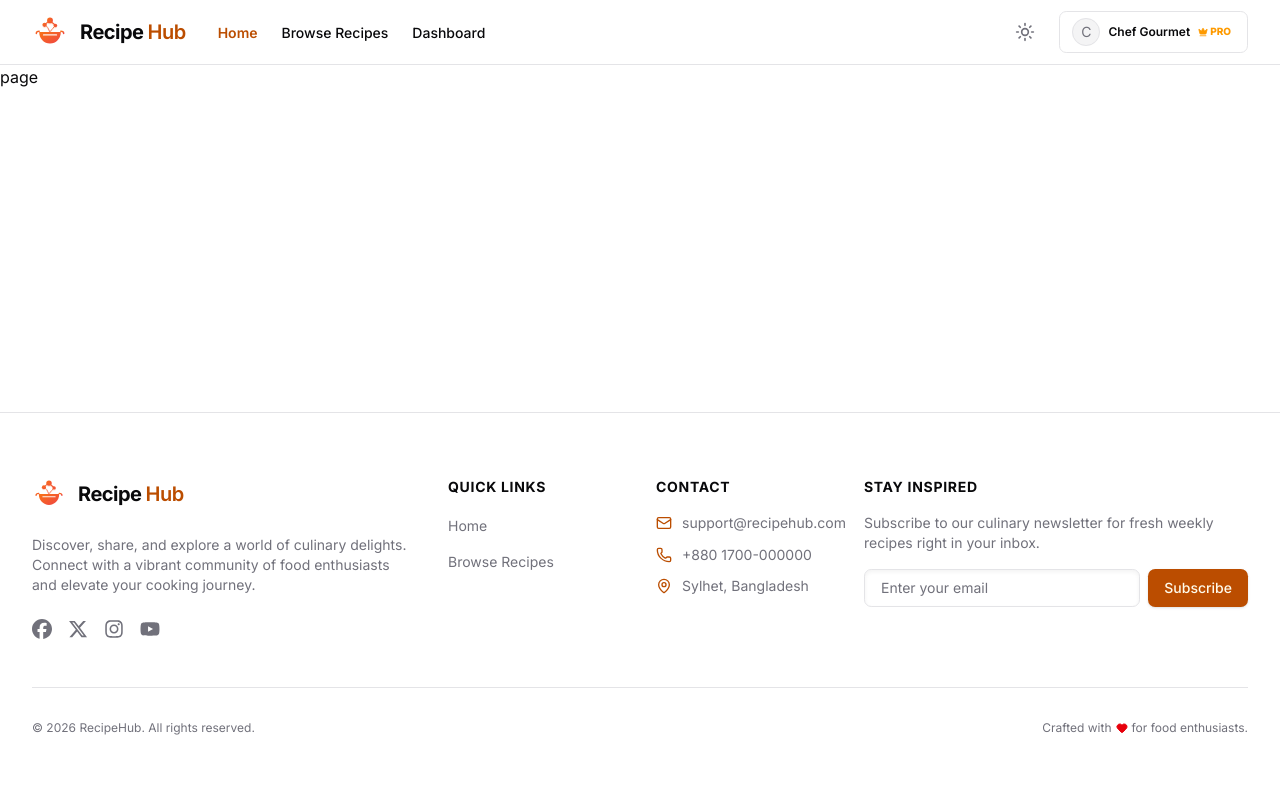
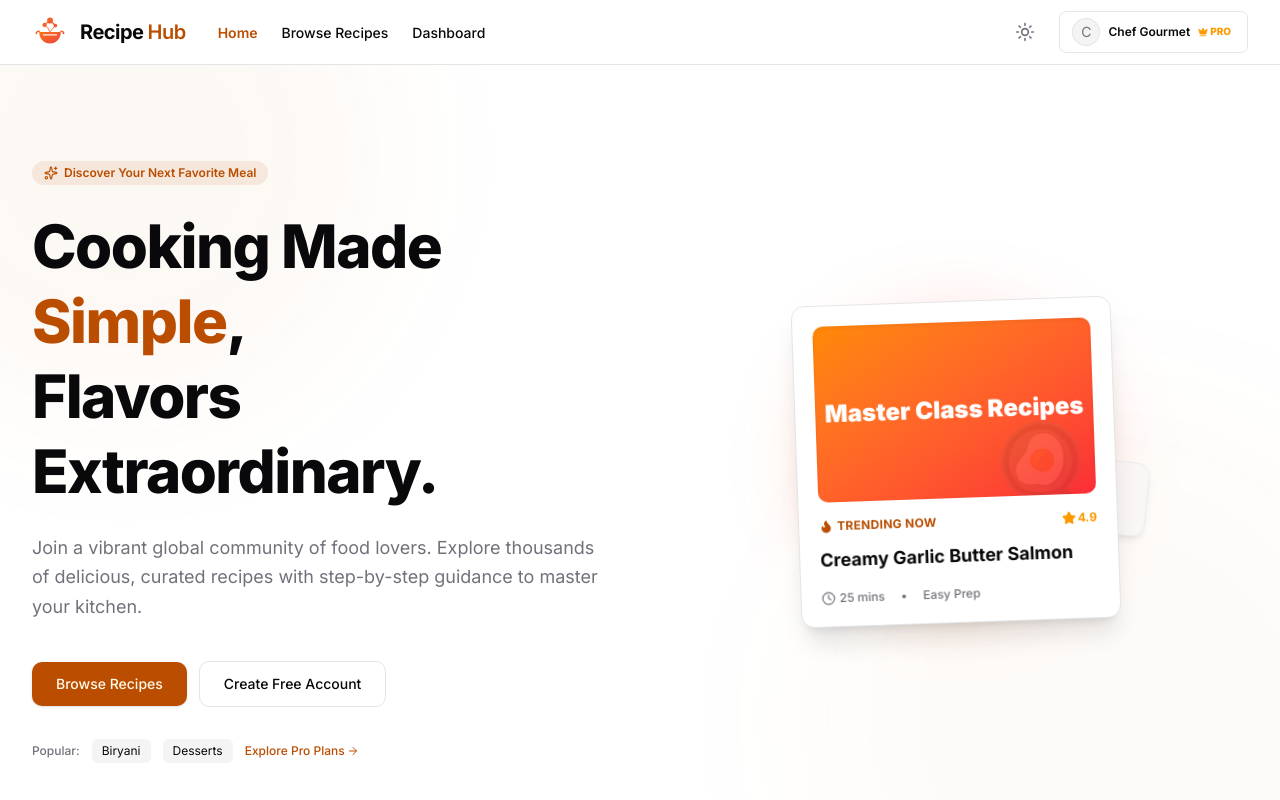
Before and after one commit to shSalman009/PH-Assignment-10-Client, a Next.js app: page / in a window 1280 px wide. Shown: the top 800 px of the page. Built offline with nearby package versions, Linux system fonts and the light colour scheme.

Commit message:
feat: design responsive banner section

```diff
--- a/src/app/page.js
+++ b/src/app/page.js
@@ -1,5 +1,10 @@
+import Banner from "@/components/home/Banner";
 import React from "react";
 
-export default function page() {
-  return <div>page</div>;
+export default function HomePage() {
+  return (
+    <div>
+      <Banner />
+    </div>
+  );
 }
--- /dev/null
+++ b/src/components/home/Banner.jsx
@@ -0,0 +1,134 @@
+import React from "react";
+import Link from "next/link";
+import { ArrowRight, Sparkles, Flame, Clock, Star } from "lucide-react";
+
+export default function Banner() {
+  return (
+    <div className="relative overflow-hidden bg-card text-card-foreground border-b">
+      {/* Background Accents */}
+      <div className="absolute inset-0 opacity-40 mix-blend-multiply pointer-events-none">
+        <div className="absolute top-[-20%] left-[-10%] w-125 h-125 rounded-full bg-primary/10 blur-3xl" />
+        <div className="absolute bottom-[-20%] right-[-10%] w-150 h-150 rounded-full bg-primary/5 blur-3xl" />
+      </div>
+
+      <div className="relative mx-auto max-w-7xl px-4 py-16 sm:px-6 lg:px-8 lg:py-24">
+        <div className="grid grid-cols-1 lg:grid-cols-2 gap-12 items-center">
+          {/* LEFT COLUMN */}
+          <div className="flex flex-col items-center text-center lg:items-start lg:text-left space-y-6 max-w-2xl mx-auto lg:mx-0">
+            <div className="inline-flex items-center gap-1.5 rounded-full bg-primary/10 px-3 py-1 text-xs font-semibold text-primary">
+              <Sparkles className="w-3.5 h-3.5" />
+              <span>Discover Your Next Favorite Meal</span>
+            </div>
+
+            {/* Heading */}
+            <h1 className="text-4xl font-extrabold tracking-tight text-foreground sm:text-5xl lg:text-6xl leading-tight">
+              Cooking Made <span className="text-primary">Simple</span>,<br />
+              Flavors Extraordinary.
+            </h1>
+
+            {/* Description Text */}
+            <p className="text-base text-muted-foreground sm:text-lg leading-relaxed">
+              Join a vibrant global community of food lovers. Explore thousands
+              of delicious, curated recipes with step-by-step guidance to master
+              your kitchen.
+            </p>
+
+            {/* CTA Button  */}
+            <div className="w-full sm:max-w-md pt-2">
+              <div className="flex flex-col sm:flex-row items-center gap-3 w-full pt-2">
+                <Link
+                  href="/recipes"
+                  className="w-full sm:w-auto inline-flex items-center justify-center rounded-xl bg-primary px-6 py-3 text-sm font-medium text-primary-foreground shadow hover:bg-primary/95 transition-all active:scale-95"
+                >
+                  Browse Recipes
+                </Link>
+                <Link
+                  href="/register"
+                  className="w-full sm:w-auto inline-flex items-center justify-center rounded-xl border bg-background px-6 py-3 text-sm font-medium hover:bg-accent transition-all active:scale-95"
+                >
+                  Create Free Account
+                </Link>
+              </div>
+            </div>
+
+            {/* Quick Action Tags */}
+            <div className="flex flex-wrap justify-center lg:justify-start items-center gap-3 pt-2">
+              <span className="text-xs font-medium text-muted-foreground">
+                Popular:
+              </span>
+              <Link
+                href="/recipes?query=biryani"
+                className="text-xs bg-muted hover:bg-primary/10 hover:text-primary px-2.5 py-1 rounded-md transition-colors"
+              >
+                Biryani
+              </Link>
+              <Link
+                href="/recipes?query=dessert"
+                className="text-xs bg-muted hover:bg-primary/10 hover:text-primary px-2.5 py-1 rounded-md transition-colors"
+              >
+                Desserts
+              </Link>
+              <Link
+                href="/premium"
+                className="text-xs text-primary font-medium inline-flex items-center gap-0.5 hover:underline"
+              >
+                Explore Pro Plans <ArrowRight className="w-3 h-3" />
+              </Link>
+            </div>
+          </div>
+
+          {/* RIGHT COLUMN */}
+
+          <div className="hidden lg:flex relative justify-center items-center h-100">
+            {/* Background Decorative Blob Frame */}
+            <div className="absolute w-72 h-72 rounded-full bg-linear-to-tr from-orange-500/20 to-red-500/20 blur-2xl animate-pulse" />
+
+            {/* Main Interactive Floating Display Card */}
+            <div className="relative w-80 rounded-2xl border bg-background p-5 shadow-xl -rotate-2 hover:rotate-0 hover:scale-105 transition-all duration-300 z-20">
+              <div className="h-44 w-full rounded-xl bg-linear-to-br from-orange-400 to-red-500 flex items-center justify-center text-white font-black text-2xl shadow-inner relative overflow-hidden">
+                <span className="opacity-10 absolute text-8xl -right-2.5 -bottom-6.25">
+                  🍳
+                </span>
+                Master Class Recipes
+              </div>
+
+              <div className="mt-4 space-y-3">
+                <div className="flex items-center justify-between">
+                  <span className="text-xs font-bold text-primary uppercase tracking-wide flex items-center gap-1">
+                    <Flame className="w-3.5 h-3.5 fill-primary" /> Trending Now
+                  </span>
+                  <div className="flex items-center text-amber-500 gap-0.5 text-xs font-bold">
+                    <Star className="w-3.5 h-3.5 fill-amber-500" /> 4.9
+                  </div>
+                </div>
+                <h3 className="font-bold text-lg text-foreground">
+                  Creamy Garlic Butter Salmon
+                </h3>
+                <div className="flex items-center gap-4 text-xs text-muted-foreground font-medium pt-1">
+                  <span className="flex items-center gap-1">
+                    <Clock className="w-3.5 h-3.5" /> 25 mins
+                  </span>
+                  <span>•</span>
+                  <span>Easy Prep</span>
+                </div>
+              </div>
+            </div>
+
+            {/* Secondary Overlapping Backdrop Card */}
+            <div className="absolute w-72 rounded-2xl border bg-muted/60 p-4 shadow-md rotate-6 translate-x-12 translate-y-6 z-10 opacity-70 hover:opacity-100 transition-opacity">
+              <div className="flex items-center gap-3">
+                <div className="w-10 h-10 rounded-lg bg-primary/10 flex items-center justify-center text-xl">
+                  🍰
+                </div>
+                <div className="space-y-1 flex-1">
+                  <div className="h-3 w-20 bg-muted rounded animate-pulse" />
+                  <div className="h-4 w-32 bg-foreground/10 rounded" />
+                </div>
+              </div>
+            </div>
+          </div>
+        </div>
+      </div>
+    </div>
+  );
+}
```
